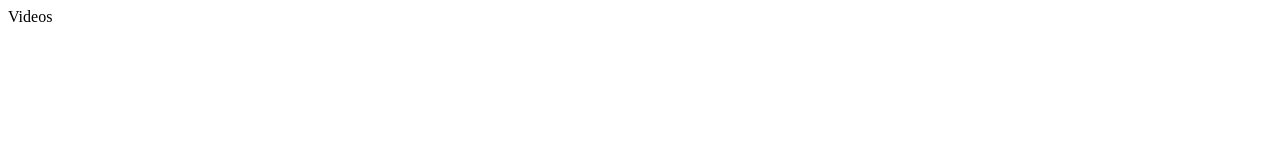
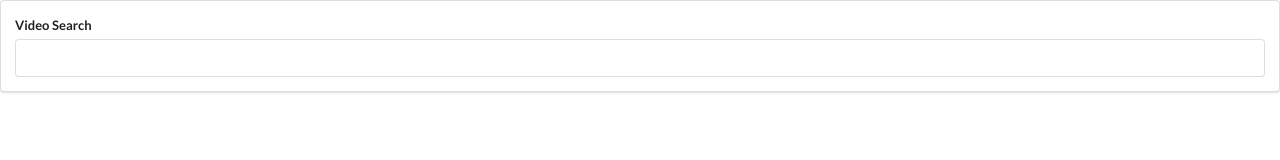
Before and after one commit to JoshSevy/react-video-hooks, a React (Create React App) app: page / in a window 1280 px wide. Shown: the top 160 px of the page. Built offline with nearby package versions, Linux system fonts and the light colour scheme.

Commit message:
Add onchange and styling to search bar

```diff
--- a/public/index.html
+++ b/public/index.html
@@ -9,6 +9,7 @@
       name="description"
       content="Web site created using create-react-app"
     />
+    <link rel="stylesheet" href="https://cdnjs.cloudflare.com/ajax/libs/semantic-ui/2.4.1/semantic.min.css">
     <link rel="apple-touch-icon" href="%PUBLIC_URL%/logo192.png" />
     <!--
       manifest.json provides metadata used when your web app is installed on a
--- a/src/components/App.js
+++ b/src/components/App.js
@@ -1,7 +1,13 @@
 import React from 'react';
 
+import SearchBar from './SearchBar';
+
 const App = () => {
-  return <div>Videos</div>
+  return (
+    <div>
+      <SearchBar />
+    </div>
+  )
 }
 
 export default App;
--- a/src/components/SearchBar.js
+++ b/src/components/SearchBar.js
@@ -1,10 +1,23 @@
 import React, { Component } from 'react';
 
 class SearchBar extends Component {
-
-
+  state = { term: '' }
   render() {
-    return <div>SearchBar</div>
+    return (
+      <div className="search-bar ui segment">
+        <form className="ui form" onSubmit={(e) => e.preventDefault()}>
+          <div className="field">
+            <label htmlFor="search">Video Search</label>
+            <input
+              type="text"
+              value={this.state.term}
+              id="search"
+              onChange={(e) => this.setState({ term: e.target.value })}
+            />
+          </div>
+        </form>
+      </div>
+    )
   }
 }
 
```
Also changed, not shown: 1 other file (tests, documents, lock files or other folders).
